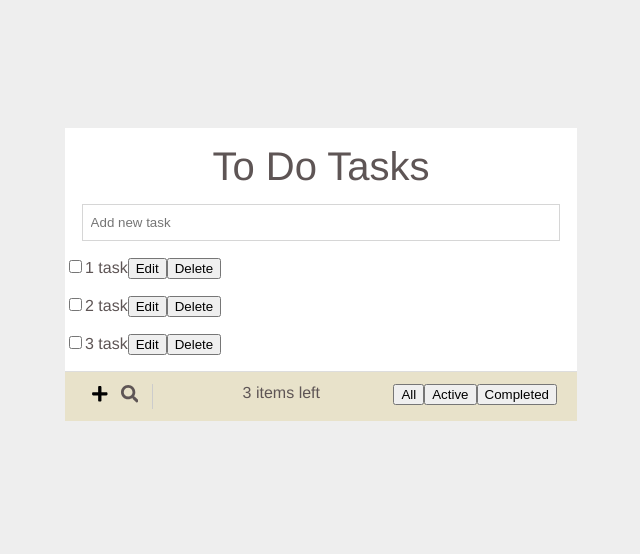
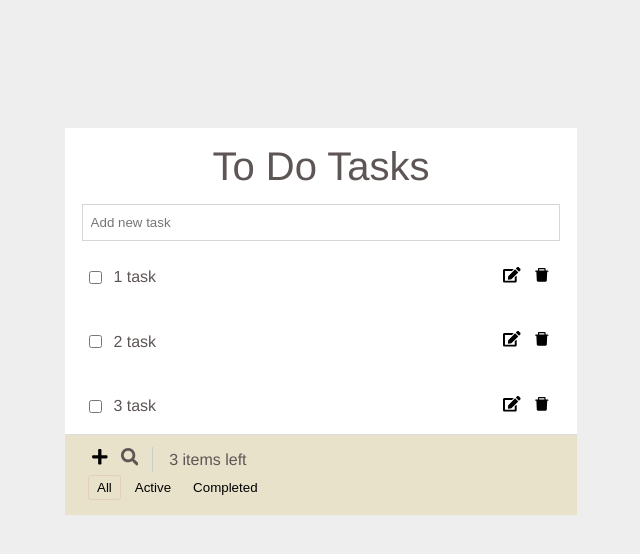
Before and after one commit to Sergey-dev10/todo-list-hooks, a React (Vite) app: page / in a window 1280 px wide. Shown: the top 554 px of the page, without its empty margins (319-959 px from the left). Built offline with nearby package versions, Linux system fonts and the light colour scheme.

Commit message:
feat: styles for Task and TaskEditor were added. Opportunity to return back from TaskEdditor was added.

```diff
--- a/src/components/ActionPanel/ActionPanel.jsx
+++ b/src/components/ActionPanel/ActionPanel.jsx
@@ -5,9 +5,9 @@ import {ActionPanelWrapper} from "./ActionPanel.styles.js";
 export const ActionPanel = ({tasks, onHandleFilter, onHandleToggleAction}) => {
     return (
         <ActionPanelWrapper>
-            <ToggleAddSearch onHandleToggleAction={onHandleToggleAction}/>
-            <Info tasks={tasks} />
-            <Filter onHandleFilter={onHandleFilter} />
+                <ToggleAddSearch onHandleToggleAction={onHandleToggleAction}/>
+                <Info tasks={tasks} />
+                <Filter onHandleFilter={onHandleFilter} />
         </ActionPanelWrapper>
     );
 };
--- a/src/components/ActionPanel/ActionPanel.styles.js
+++ b/src/components/ActionPanel/ActionPanel.styles.js
@@ -3,7 +3,8 @@ import styled from "styled-components";
 export const ActionPanelWrapper = styled.div`
   display: flex;
   flex-direction: row;
-  justify-content: space-between;
+  flex-wrap: wrap;
+  align-items: center;
   padding: 0.75rem 1.25rem;
   border-top: 1px solid #ddd;
   background-color: #e8e2ca;
--- a/src/components/Filter/Filter.jsx
+++ b/src/components/Filter/Filter.jsx
@@ -1,13 +1,17 @@
+import {Button, FilterWrapper} from "./Filter.styles.js";
+import {useState} from "react";
 export const Filter = ({onHandleFilter}) => {
+    const [isSelected, setIsSelected] = useState("All");
     const handleFilter = (e) => {
+      setIsSelected(e.target.textContent);
       onHandleFilter(e.target.textContent)
     };
 
     return (
-        <div>
-            <button onClick={handleFilter}>All</button>
-            <button onClick={handleFilter}>Active</button>
-            <button onClick={handleFilter}>Completed</button>
-        </div>
+        <FilterWrapper>
+            <Button isSelected={isSelected === "All"} onClick={handleFilter}>All</Button>
+            <Button isSelected={isSelected === "Active"}onClick={handleFilter}>Active</Button>
+            <Button isSelected={isSelected === "Completed"} onClick={handleFilter}>Completed</Button>
+        </FilterWrapper>
     );
 };
--- /dev/null
+++ b/src/components/Filter/Filter.styles.js
@@ -0,0 +1,14 @@
+import styled from "styled-components";
+
+export const FilterWrapper = styled.div`
+  display: flex;
+  flex-direction: row;
+  justify-content: space-between;
+`;
+export const Button = styled.button`
+  margin: 3px;
+  padding: 4px 8px;
+  background: none;
+  border: ${props => props.isSelected ? "1px solid rgb(175 47 39 / 10%)": "none"};
+  border-radius: ${props => props.isSelected ? "3px": "none"};
+`;
--- a/src/components/Info/Info.jsx
+++ b/src/components/Info/Info.jsx
@@ -1,9 +1,9 @@
-
+import {Infowrapper} from "./Info.styles.js";
 export const Info = ({tasks}) => {
     const incompleteTasks = tasks.filter(task => task.completed === false).length;
     return (
-        <div>
+        <Infowrapper>
             <span>{incompleteTasks} items left</span>
-        </div>
+        </Infowrapper>
     );
 };
--- a/src/components/Info/Info.styles.js
+++ b/src/components/Info/Info.styles.js
@@ -1 +1,5 @@
 import styled from "styled-components";
+
+export const Infowrapper = styled.div`
+  margin-right: 13rem;
+`;
--- a/src/components/Task/Task.jsx
+++ b/src/components/Task/Task.jsx
@@ -1,6 +1,8 @@
 import {useState} from "react";
 import {TaskEditor} from "../TaskEditor";
-
+import {FaEdit} from "react-icons/fa";
+import {AiFillDelete} from "react-icons/ai";
+import {TaskWrapper, TaskItem, Button, ButtonsWrapper, Title} from "./Task.styles.js";
 export const Task = ({id,
                          title,
                          completed,
@@ -13,7 +15,11 @@ export const Task = ({id,
         onDeleteTask(id);
     };
     const handleEditTask = (title) => {
-        onEditTask(id, title)
+        onEditTask(id, title);
+        setIsEdit(false);
+    };
+
+    const handleReturnBack = () => {
         setIsEdit(false);
     };
     const handleEditBtn = () => {
@@ -26,22 +32,27 @@ export const Task = ({id,
     };
 
     return (
-        <div>
+        <TaskWrapper>
             {
-                isEdit ? <TaskEditor title={title} onEditTask={handleEditTask}/> :
+                isEdit ? <TaskEditor title={title}
+                                     onEditTask={handleEditTask}
+                                     onReturnBack={handleReturnBack}
+                    /> :
                     (
-                        <p>
+                        <TaskItem>
                             <input type="checkbox"
                                    checked={isCompleted}
                                    onChange={handleTaskCompletionToggle}
                             />
-                            <span>{title}</span>
-                            <button onClick={handleEditBtn}>Edit</button>
-                            <button onClick={handleDeleteTask}>Delete</button>
-                        </p>
+                            <Title>{title}</Title>
+                            <ButtonsWrapper>
+                                <Button onClick={handleEditBtn}><FaEdit/></Button>
+                                <Button onClick={handleDeleteTask}><AiFillDelete/></Button>
+                            </ButtonsWrapper>
+                        </TaskItem>
                     )
             }
 
-        </div>
+        </TaskWrapper>
     );
 }
--- /dev/null
+++ b/src/components/Task/Task.styles.js
@@ -0,0 +1,30 @@
+import styled from "styled-components";
+
+
+export const TaskWrapper = styled.div`
+  display: flex;
+  justify-content: center;
+  align-items: center;
+  padding: 0.2rem 0.5rem;
+  //margin: 0.5rem 0rem;
+`;
+
+export const TaskItem = styled.div`
+  display: flex;
+  align-items: center;
+  width: 95%;
+  padding-top: 0.5rem;
+`;
+export const Title = styled.p`
+  width: 15rem;
+  margin-left: 0.5rem;
+  word-wrap: break-word;
+`;
+export const Button = styled.button`
+  background: none;
+  border: none;
+  font-size: 1.1rem;
+`;
+export const ButtonsWrapper = styled.div`
+    margin-left: auto;
+`;
--- a/src/components/TaskEditor/TaskEditor.jsx
+++ b/src/components/TaskEditor/TaskEditor.jsx
@@ -1,6 +1,10 @@
 import {useState} from "react";
+import {FaSave} from "react-icons/fa";
+import {PiKeyReturnFill} from "react-icons/pi";
+import {TaskEditorWrapper, Button, Input, ButtonsWrapper} from "./TaskEditor.styles.js";
 
-export const TaskEditor  = ({title, onEditTask}) => {
+
+export const TaskEditor  = ({title, onEditTask, onReturnBack}) => {
     const [newTitle, steNewTitle] = useState(title);
 
     const handleTitleChange = (e) => {
@@ -9,10 +13,17 @@ export const TaskEditor  = ({title, onEditTask}) => {
     const handleSaveNewTitle = () => {
         onEditTask(newTitle);
     };
+
+    const handleReturnBack = () => {
+        onReturnBack();
+    };
     return (
-        <p>
-            <input type="text" value={newTitle} onChange={handleTitleChange}/>
-            <button onClick={handleSaveNewTitle}>Save</button>
-        </p>
+        <TaskEditorWrapper>
+            <Input type="text" value={newTitle} onChange={handleTitleChange}/>
+            <ButtonsWrapper>
+                <Button onClick={handleSaveNewTitle}><FaSave/></Button>
+                <Button onClick={handleReturnBack}><PiKeyReturnFill/></Button>
+            </ButtonsWrapper>
+        </TaskEditorWrapper>
     );
 }
--- /dev/null
+++ b/src/components/TaskEditor/TaskEditor.styles.js
@@ -0,0 +1,31 @@
+import styled from "styled-components";
+
+export const TaskEditorWrapper = styled.div`
+  display: flex;
+  align-items: flex-end;
+  width: 95%;
+`;
+export const Button = styled.button`
+  margin-left: auto;
+  background: none;
+  border: none;
+  font-size: 1.1rem;
+`;
+
+export const Input = styled.input`
+  width: 60%;
+  margin-top: 0.5rem;
+  padding-left: 0.5rem;
+  height: 1.8rem;
+  border: 1px solid #cccccc;
+  word-wrap: break-word;
+
+  &:focus {
+    border-color: #66afe9;
+    outline: 0;
+    box-shadow: inset 0 1px 1px rgba(0,0,0,.075), 0 0 8px rgba(102,175,233,.6);
+`;
+
+export const ButtonsWrapper = styled.div`
+    margin-left: auto;
+`;
--- a/src/components/Todo/Todo.jsx
+++ b/src/components/Todo/Todo.jsx
@@ -77,7 +77,6 @@ export const  Todo = () => {
                     <ActionPanel tasks={tasks}
                                  onHandleFilter={handleFilter}
                                  onHandleToggleAction={handleToggleAction}
-
                     />
             </TodoWrapper>
 
```
Lines whose indentation alone changed are shown as unchanged.
